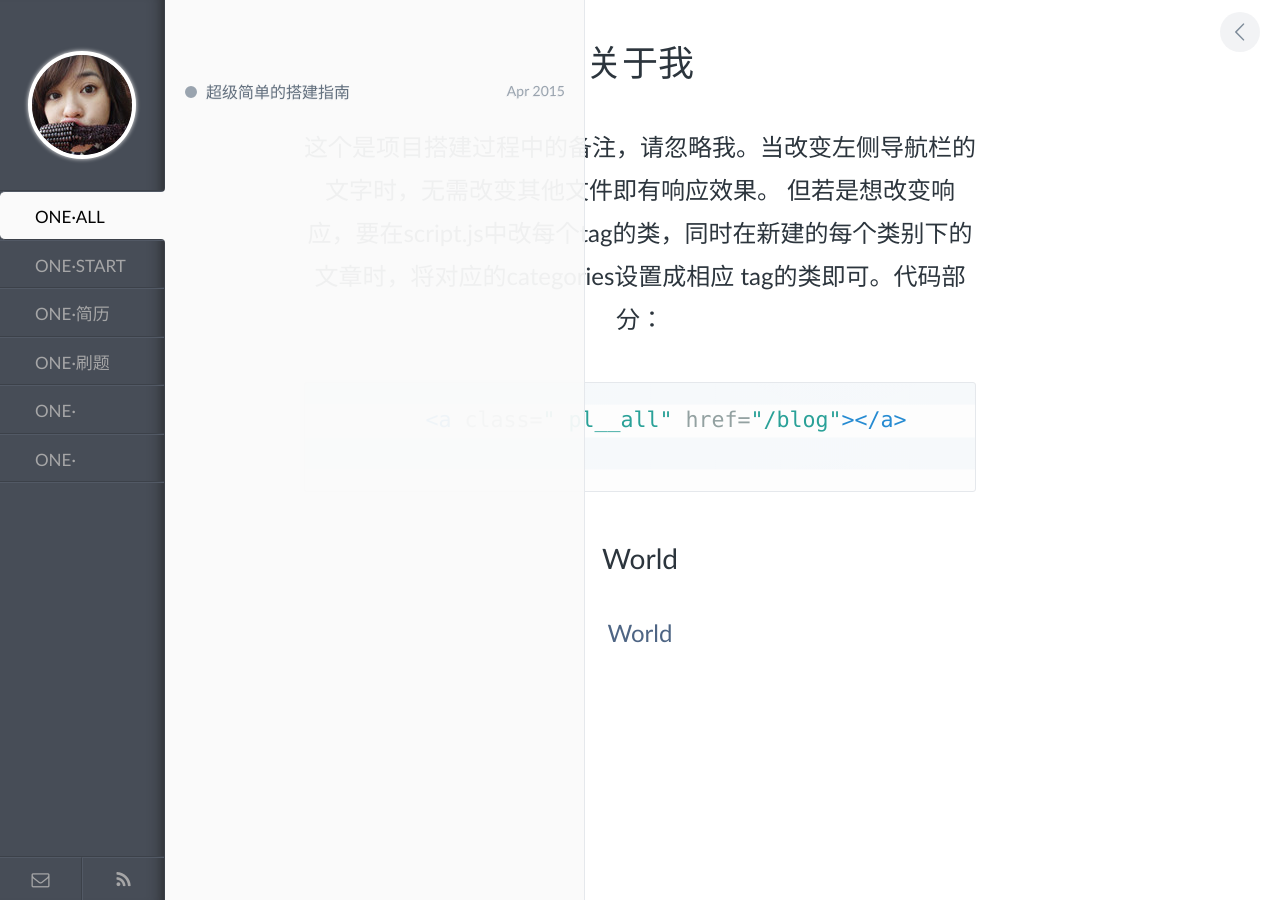
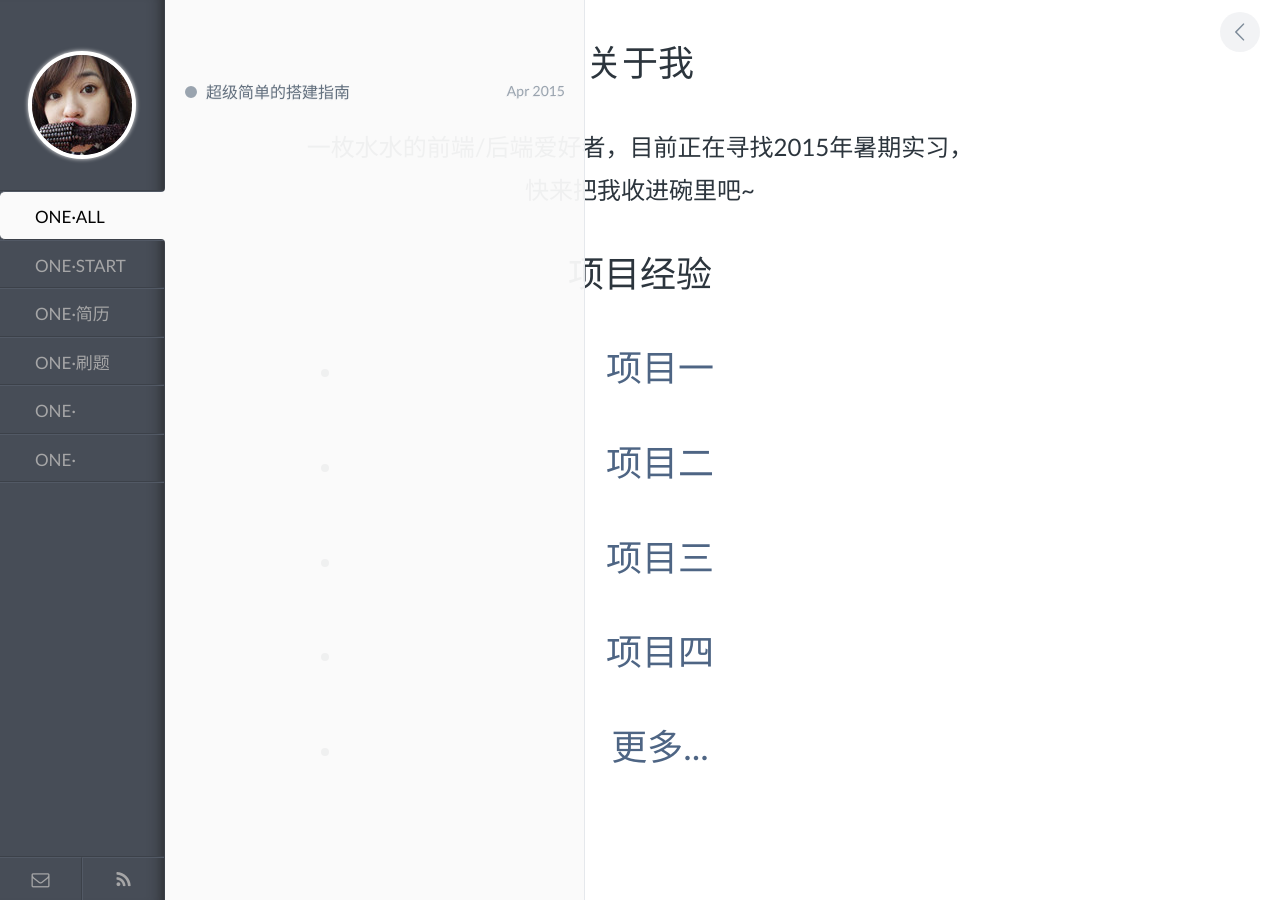
Before and after one commit to weiier/blog, a Jekyll site: the page built from index.html, in a window 1280 px wide. Built offline with Jekyll 4.4.1, drawn with Linux system fonts in a browser that asks for light colours.

Commit message:
Update index.html

```diff
--- a/index.html
+++ b/index.html
@@ -5,13 +5,14 @@ title: 关于我
 
 <article id="home">
   <h1>{{ page.title }}</h1>
-  <p>这个是项目搭建过程中的备注，请忽略我。当改变左侧导航栏的文字时，无需改变其他文件即有响应效果。
-  但若是想改变响应，要在script.js中改每个tag的类，同时在新建的每个类别下的文章时，将对应的categories设置成相应
-  tag的类即可。代码部分： </p>
-  <p> {% highlight html %}
-	<a class="{{ post.categories }} pl__all" href="{{ site.baseurl }}{{ post.url }}"></a>
-	  {% endhighlight%}
-	</p>
-  <h3>World</h3>
-  <a>World</a>
+  <p>一枚水水的前端/后端爱好者，目前正在寻找2015年暑期实习，快来把我收进碗里吧~</p>
+  <h2>项目经验</h2>
+  <ul>
+      <li><h2><a>项目一</a></h2></li>
+      <li><h2><a>项目二</a></h2></li>
+      <li><h2><a>项目三</a></h2></li>
+      <li><h2><a>项目四</a></h2></li>
+      <li><h2><a>更多...</a></h2></li>
+  </ul>
+
 </article> <!-- end #home -->
```
